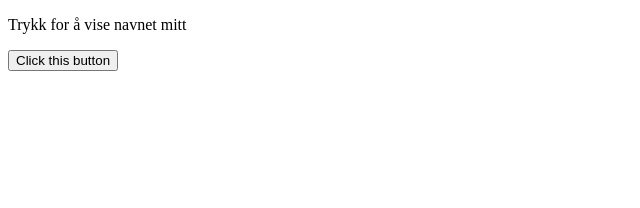
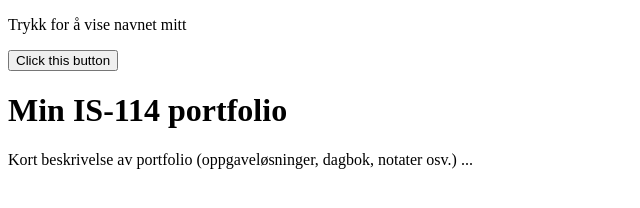
Before and after one commit to jaeyu21/is-114_obllig3, a plain HTML site: page index.html in a window 1280 px wide. Shown: the whole page, without its empty margins (0-640 px from the left). Drawn offline with Linux system fonts and the light colour scheme.

Commit message:
initial commit

```diff
--- a/index.html
+++ b/index.html
@@ -8,10 +8,12 @@
     <button onclick = "myFunction()">Click this button</button>
 </head>
 <body>
+    <h1>Min IS-114 portfolio</h1>
+    <p>Kort beskrivelse av portfolio (oppgaveløsninger, dagbok, notater osv.) ... </p>
     <script>
+
         function myFunction(){
             document.getElementById("myId").innerHTML = "Jay Pluma";
-
         }
 
     </script>
```
